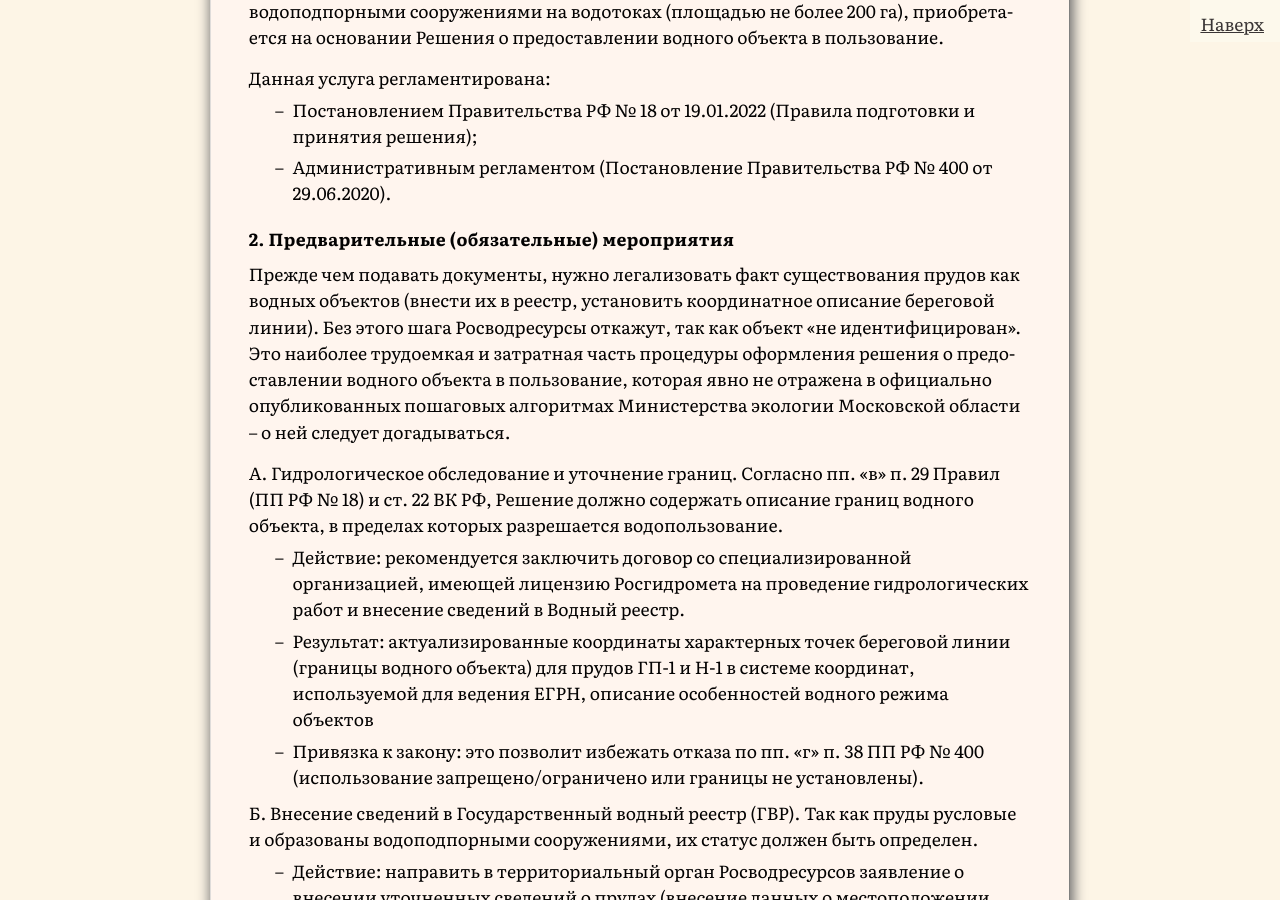
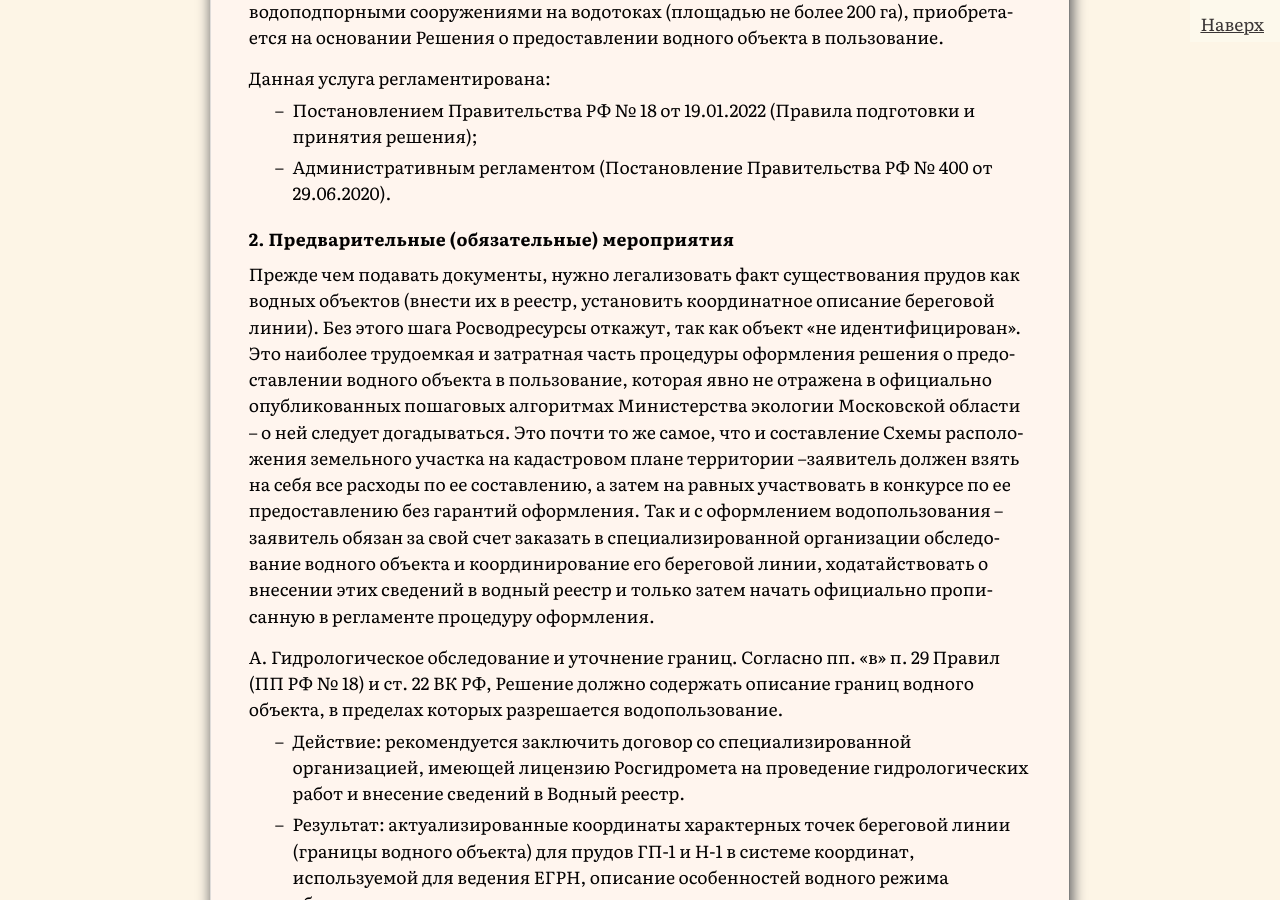
Before and after one commit to SergSi/land-use-art, a Jekyll site: the page built from _posts/2026-02-12-vod.md, in a window 1280 px wide and 900 px high, scrolled down 1082 px. Built offline with Jekyll 4.4.1, drawn with Linux system fonts in a browser that asks for light colours; some web fonts are replaced.

Commit message:
Update 2026-02-12-vod.md

```diff
--- a/_posts/2026-02-12-vod.md
+++ b/_posts/2026-02-12-vod.md
@@ -22,7 +22,7 @@
 *   Административным регламентом (Постановление Правительства РФ № 400 от 29.06.2020).
 
 #### 2. Предварительные (обязательные) мероприятия
-Прежде чем подавать документы, нужно легализовать факт существования прудов как водных объектов (внести их в реестр, установить координатное описание береговой линии). Без этого шага Росводресурсы откажут, так как объект «не идентифицирован». Это наиболее трудоемкая и затратная часть процедуры оформления решения о предоставлении водного объекта в пользование, которая явно не отражена в официально опубликованных пошаговых алгоритмах Министерства экологии Московской области – о ней следует догадываться.
+Прежде чем подавать документы, нужно легализовать факт существования прудов как водных объектов (внести их в реестр, установить координатное описание береговой линии). Без этого шага Росводресурсы откажут, так как объект «не идентифицирован». Это наиболее трудоемкая и затратная часть процедуры оформления решения о предоставлении водного объекта в пользование, которая явно не отражена в официально опубликованных пошаговых алгоритмах Министерства экологии Московской области – о ней следует догадываться. Это почти то же самое, что и составление Схемы расположения земельного участка на кадастровом плане территории  –заявитель должен взять на себя все расходы по ее составлению, а затем на равных участвовать в конкурсе по ее предоставлению без гарантий оформления. Так и с оформлением водопользования – заявитель обязан за свой счет заказать в специализированной организации обследование водного объекта и координирование его береговой линии, ходатайствовать о внесении этих сведений в водный реестр и только затем начать официально прописанную в регламенте процедуру оформления.
 
 А. Гидрологическое обследование и уточнение границ.
 Согласно пп. «в» п. 29 Правил (ПП РФ № 18) и ст. 22 ВК РФ, Решение должно содержать описание границ водного объекта, в пределах которых разрешается водопользование.
```
